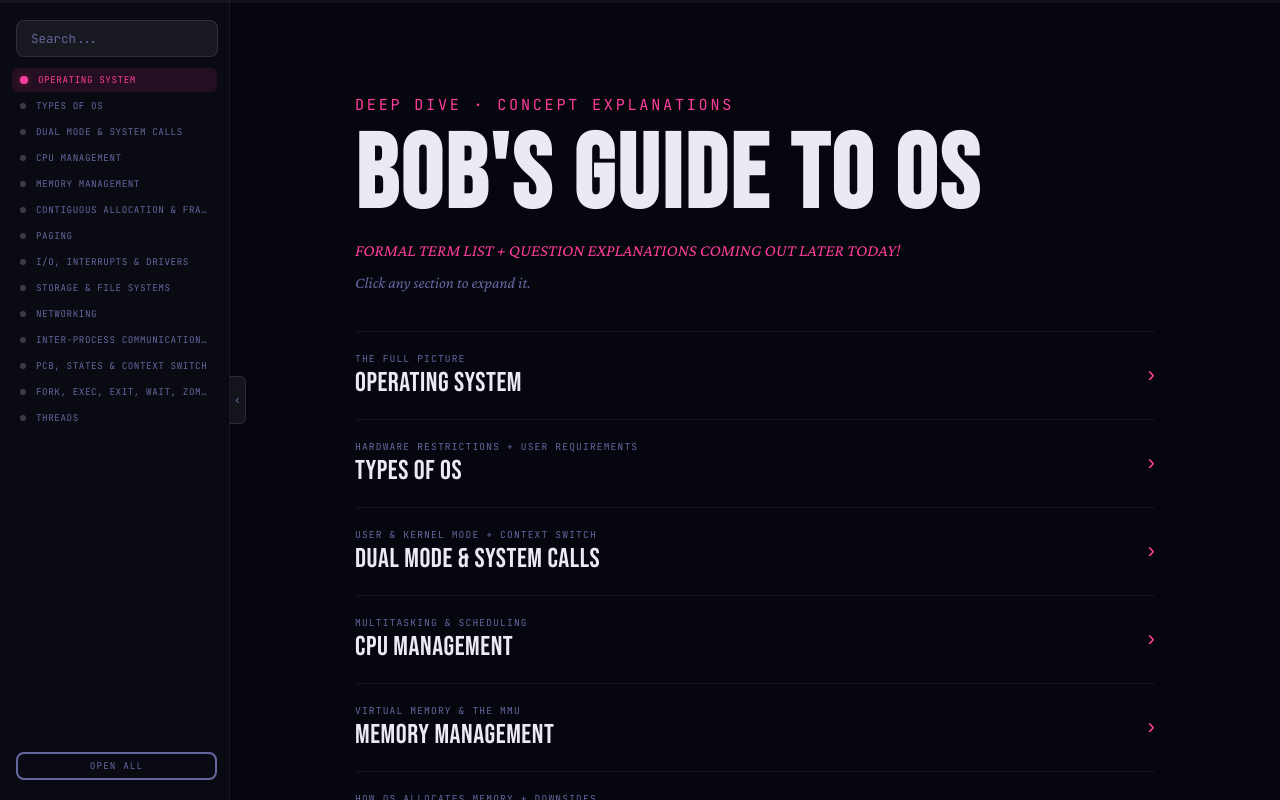
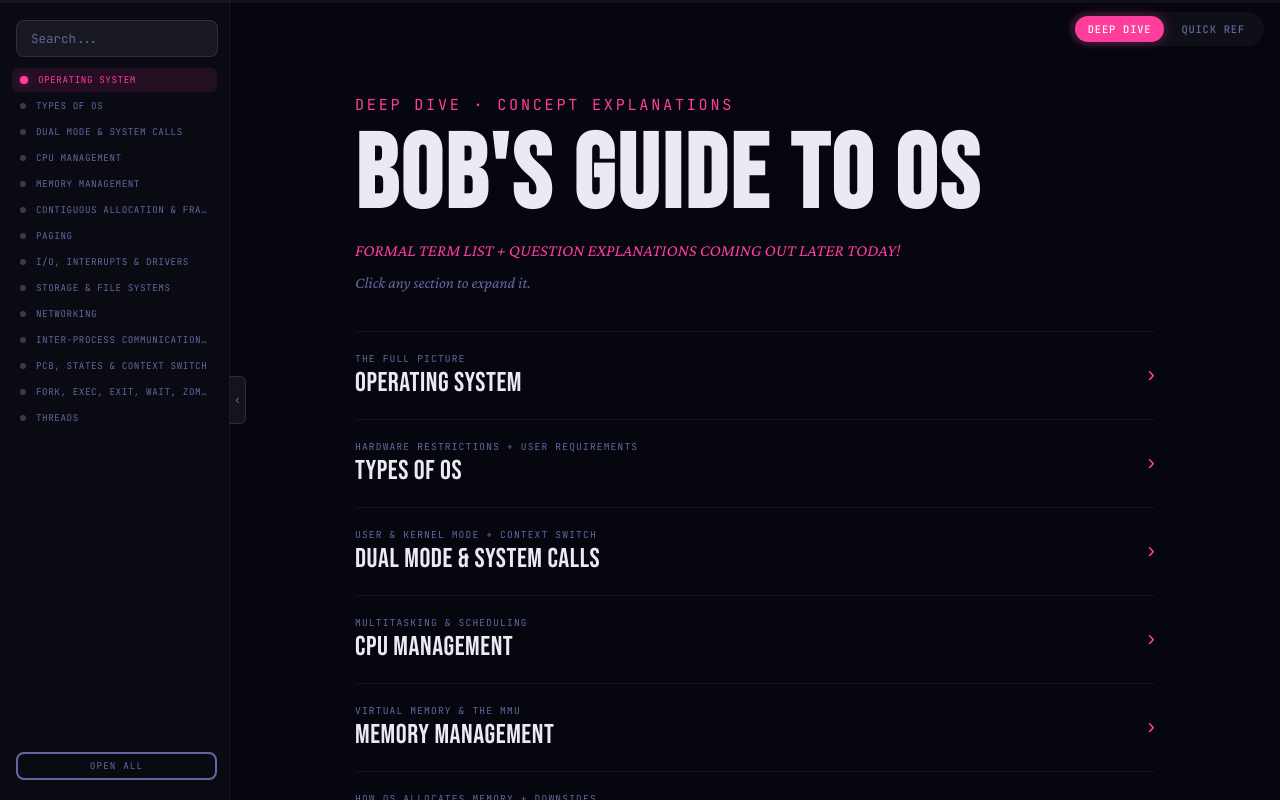
Before and after one commit to AtaurM/bobs-guide-to-os, a React (Vite) app: page / in a window 1280 px wide. Built offline with nearby package versions, Linux system fonts and the light colour scheme.

Commit message:
+Page switcher; blank quick ref page

```diff
--- a/src/App.jsx
+++ b/src/App.jsx
@@ -2,8 +2,10 @@ import { useRef, useState } from 'react'
 import { SearchContext } from './context/SearchContext'
 import styles from './App.module.css'
 import DeepPanel from './components/panels/DeepPanel'
+import QRPanel from './components/panels/QRPanel'
 import ProgressBar from './components/layout/ProgressBar'
 import Sidebar from './components/layout/Sidebar'
+import ModeBar from './components/layout/ModeBar'
 import SearchBar from './components/common/SearchBar'
 import useScrollProgress from './hooks/useScrollProgress'
 import useActiveSection from './hooks/useActiveSection'
@@ -22,11 +24,27 @@ const SIDEBAR_WIDTH = 230
 export default function App() {
   const mainRef = useRef(null)
   const progress = useScrollProgress(mainRef)
-  const activeIndex = useActiveSection(DEEP_SECTION_IDS, mainRef, 'deep')
   const [searchQuery, setSearchQuery] = useState('')
   const [openSections, setOpenSections] = useState(new Set())
   const [allOpen, setAllOpen] = useState(false)
   const [sidebarOpen, setSidebarOpen] = useState(true)
+
+  const [mode, setMode] = useState('deep')
+
+  const activeIndex = useActiveSection(
+    mode === 'deep' ? DEEP_SECTION_IDS : [],
+    mainRef,
+    mode
+  )
+
+  const sidebarItems = mode === 'deep' ? DEEP_NAV_ITEMS : []
+
+  function handleModeChange(newMode) {
+    setMode(newMode)
+    setSearchQuery('')
+    if (mainRef.current) mainRef.current.scrollTop = 0
+  }
+
 
   function toggleSection(id) {
     setOpenSections(prev => {
@@ -86,7 +104,7 @@ export default function App() {
         <ProgressBar progress={progress} />
 
         <Sidebar
-          sections={DEEP_NAV_ITEMS}
+          sections={sidebarItems}
           activeIndex={activeIndex}
           onSectionClick={scrollToId}
           allOpen={allOpen}
@@ -131,12 +149,22 @@ export default function App() {
             paddingTop: 54,
           }}
         >
-          <DeepPanel
-            openSections={openSections}
-            onToggleSection={toggleSection}
-            sidebarOpen={sidebarOpen}
-          />
+
+          {mode === 'deep' &&
+            <DeepPanel
+              openSections={openSections}
+              onToggleSection={toggleSection}
+              sidebarOpen={sidebarOpen}
+            /> }
+
+          {mode === 'qr' && <QRPanel /> }
+
         </main>
+
+        <div className={styles.topRight}>
+          <ModeBar mode={mode} onModeChange={handleModeChange} />
+        </div>
+
       </div>
     </SearchContext.Provider>
   )
--- a/src/App.module.css
+++ b/src/App.module.css
@@ -70,3 +70,13 @@
     -webkit-mask-image: linear-gradient(to bottom, black 40%, transparent 100%);
     pointer-events: none;
 }
+
+.topRight {
+ position: fixed;
+ top: 12px;
+ right: 16px;
+ z-index: 900;
+ display: flex;
+ align-items: center;
+ gap: 8px;
+}
--- /dev/null
+++ b/src/components/layout/ModeBar.jsx
@@ -0,0 +1,23 @@
+import styles from './ModeBar.module.css'
+
+const MODES = [
+    { id: 'deep', label: 'Deep Dive' },
+    { id: 'qr', label: 'Quick Ref' },
+]
+
+export default function ModeBar({ mode, onModeChange }) {
+    return (
+        <div className={styles.bar}>
+            {MODES.map(m => (
+                <button
+                    key={m.id}
+                    className={`${styles.btn} ${mode === m.id ? styles.active : ''}`}
+                    onClick={() => onModeChange(m.id)}
+                    aria-pressed={mode === m.id}
+                >
+                    {m.label}
+                </button>
+            ))}
+        </div>
+    )
+}
--- /dev/null
+++ b/src/components/layout/ModeBar.module.css
@@ -0,0 +1,34 @@
+.bar {
+    display: flex;
+    gap: 4px;
+    align-items: center;
+    background: rgba(255, 255, 255, 0.04);
+    border: 1px solid var(--border);
+    border-radius: 40px;
+    padding: 4px 6px;
+}
+
+.btn {
+    font-family: var(--font-mono);
+    font-size: 0.65rem;
+    font-weight: 500;
+    letter-spacing: 0.08em;
+    text-transform: uppercase;
+    border: none;
+    cursor: pointer;
+    color: var(--text-dim);
+    background: transparent;
+    padding: 6px 13px;
+    border-radius: 30px;
+    transition: color 0.2s, background 0.2s;
+}
+
+.btn:hover {
+    color: var(--text);
+}
+
+.active {
+    color: #fff;
+    background: var(--accent);
+    box-shadow: 0 0 12px rgba(var(--accent-rgb), 0.35);
+}
--- /dev/null
+++ b/src/components/panels/QRPanel.jsx
@@ -0,0 +1,10 @@
+import styles from './QRPanel.module.css'
+
+export default function QRPanel() {
+    return (
+        <div className={styles.panel}>
+            <h2 className={styles.panelTitle}>Quick<br />Reference</h2>
+            <p className={styles.panelSub}>Cards coming soon...</p>
+        </div>
+    )
+}
--- /dev/null
+++ b/src/components/panels/QRPanel.module.css
@@ -0,0 +1,22 @@
+.panel {
+    max-width: 1100px;
+    margin: 0 auto;
+    padding: 45px 40px 120px;
+}
+
+.panelTitle {
+    font-family: var(--font-display);
+    font-size: 3.5rem;
+    letter-spacing: var(--display-ls);
+    color: var(--text);
+    line-height: 1;
+    margin-bottom: 8px;
+}
+
+.panelSub {
+    font-family: var(--font-body);
+    font-size: 1rem;
+    color: var(--text-dim);
+    font-style: italic;
+    margin-top: 8px;
+}
```
